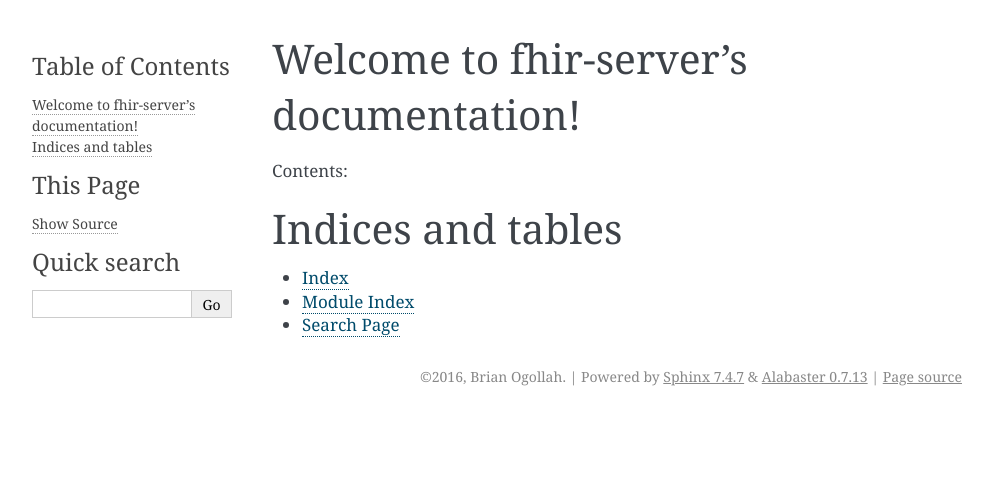
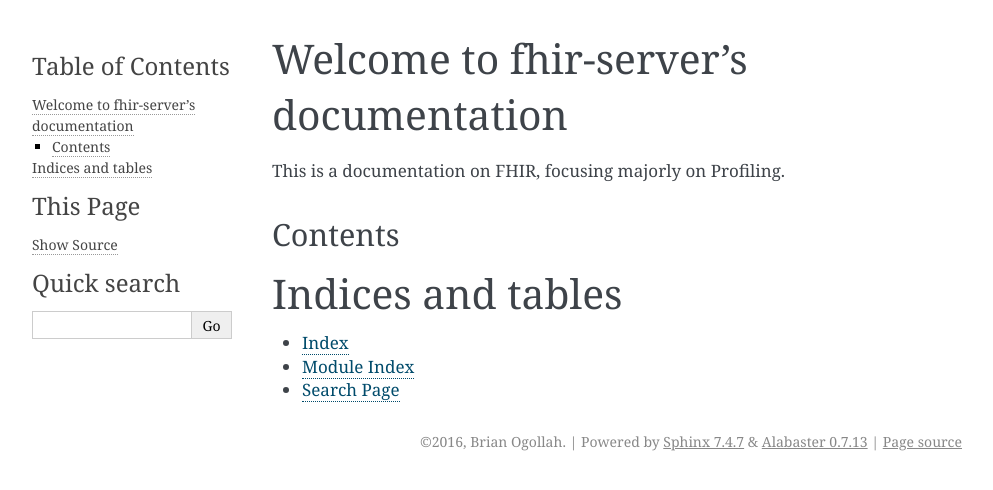
Before and after one commit to bogolla/FHIR, a Sphinx documentation site: the page built from docs/index.rst, in a window 1280 px wide. Shown: the top 490 px of the page, without its empty margins (148-1141 px from the left). Built offline with Sphinx 7.4.7, drawn with Linux system fonts in a browser that asks for light colours; some of the changed lines change nothing that is shown.

Commit message:
Added the first line of documentation to docs/index.rst

```diff
--- a/docs/index.rst
+++ b/docs/index.rst
@@ -1,12 +1,10 @@
-.. fhir-server documentation master file, created by
-   sphinx-quickstart on Thu Mar 10 13:04:27 2016.
-   You can adapt this file completely to your liking, but it should at least
-   contain the root `toctree` directive.
+Welcome to fhir-server's documentation
+======================================
 
-Welcome to fhir-server's documentation!
-=======================================
+This is a documentation on FHIR, focusing majorly on Profiling.
 
-Contents:
+Contents
+--------
 
 .. toctree::
    :maxdepth: 2
```
